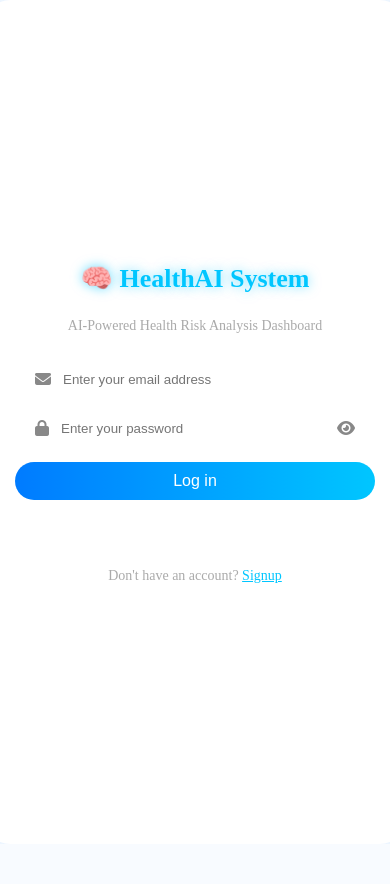
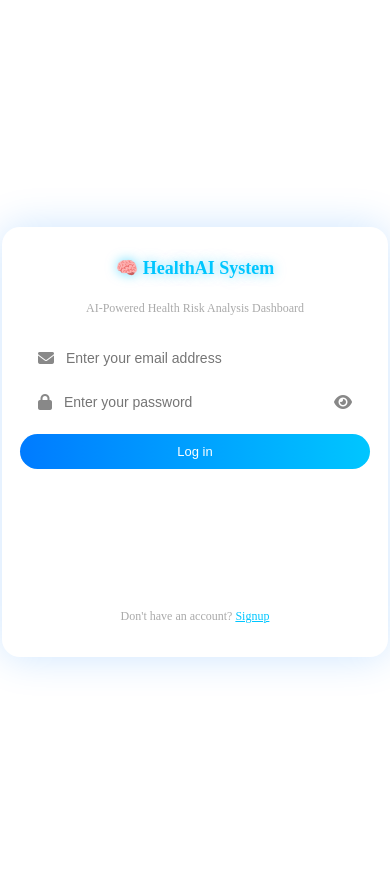
Before and after one commit to rajput620/HealthAI-Report-Analyzer, a Flask app: page /login in a window 390 px wide. Before the commit the page ends 583 px from the top, so only its background shows below. Run offline with Flask 3, Linux system fonts and the light colour scheme; parts of the project's set-up code (start-up, migrations or seed data) failed here and were passed over; some libraries are stand-ins or nearby versions.

Commit message:
initial check

```diff
--- a/static/css/login.css
+++ b/static/css/login.css
@@ -1,7 +1,7 @@
 html, body {
     margin: 0;
     height: 100%;
-    overflow: hidden;
+    overflow-x: hidden;
 }
 
 /* BODY */
@@ -13,7 +13,9 @@ body {
 
 /* CENTER CARD */
 .login-card {
-    width: 360px;
+    width: 90%;
+    max-width: 360px;
+
 
     padding: 30px;
     border-radius: 25px;
@@ -234,3 +236,96 @@ video {
 .login-card p{
     margin-bottom: 15px;
 }
+
+
+
+
+/* ================= MOBILE RESPONSIVE ================= */
+
+/* Tablets */
+@media (max-width: 1024px) {
+    .login-card {
+        padding: 25px;
+    }
+
+    .login-card h1 {
+        font-size: 22px;
+    }
+}
+
+
+/* Mobile */
+@media (max-width: 768px) {
+
+    body {
+        align-items: center;
+        padding: 20px;
+    }
+
+    .container {
+        height: auto;
+        justify-content: center;
+    }
+
+    .login-card {
+        width: 100%;
+        padding: 20px;
+        border-radius: 18px;
+    }
+
+    .login-card h1 {
+        font-size: 20px;
+    }
+
+    .login-card p {
+        font-size: 13px;
+    }
+
+    .input-box {
+        padding: 8px;
+    }
+
+    .input-box input {
+        font-size: 14px;
+    }
+
+    .login-btn {
+        padding: 10px;
+        font-size: 14px;
+    }
+
+    .socials {
+        flex-direction: column;
+        gap: 10px;
+    }
+
+    .socials button {
+        width: 100%;
+        margin: 0;
+    }
+}
+
+
+/* Small Phones */
+@media (max-width: 480px) {
+
+    .login-card {
+        padding: 18px;
+    }
+
+    .login-card h1 {
+        font-size: 18px;
+    }
+
+    .login-card p {
+        font-size: 12px;
+    }
+
+    .input-box {
+        margin-top: 10px;
+    }
+
+    .login-btn {
+        font-size: 13px;
+    }
+}
--- a/templates/index.html
+++ b/templates/index.html
@@ -15,13 +15,14 @@
 <nav class="navbar">
     <h2>HealthAI</h2>
     <div>
+    <!-- LINKS -->
+    <div class="nav-links" id="navLinks">
         <a href="#features">Features</a>
         <a href="#programs">Programs</a>
         <a href="#how">How</a>
-       <a href="#" onclick="openLogin()">Login</a>
+        <a href="#" onclick="openLogin()">Login</a>
     </div>
 </nav>
-
 
 <section class="hero">
 
```
Also changed, not shown: static/css/style.css (+137 -0 lines), Screenshot 2026-05-03 142107.png (added).
